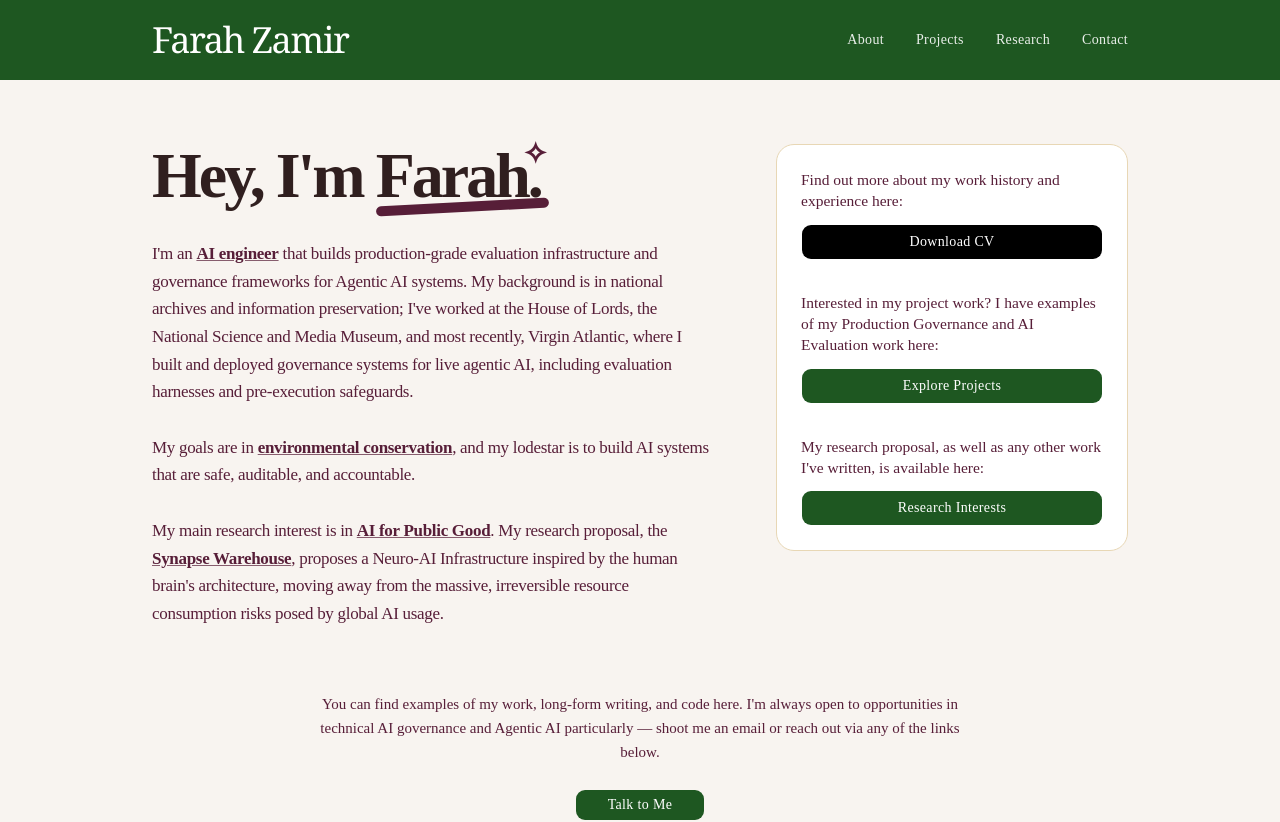
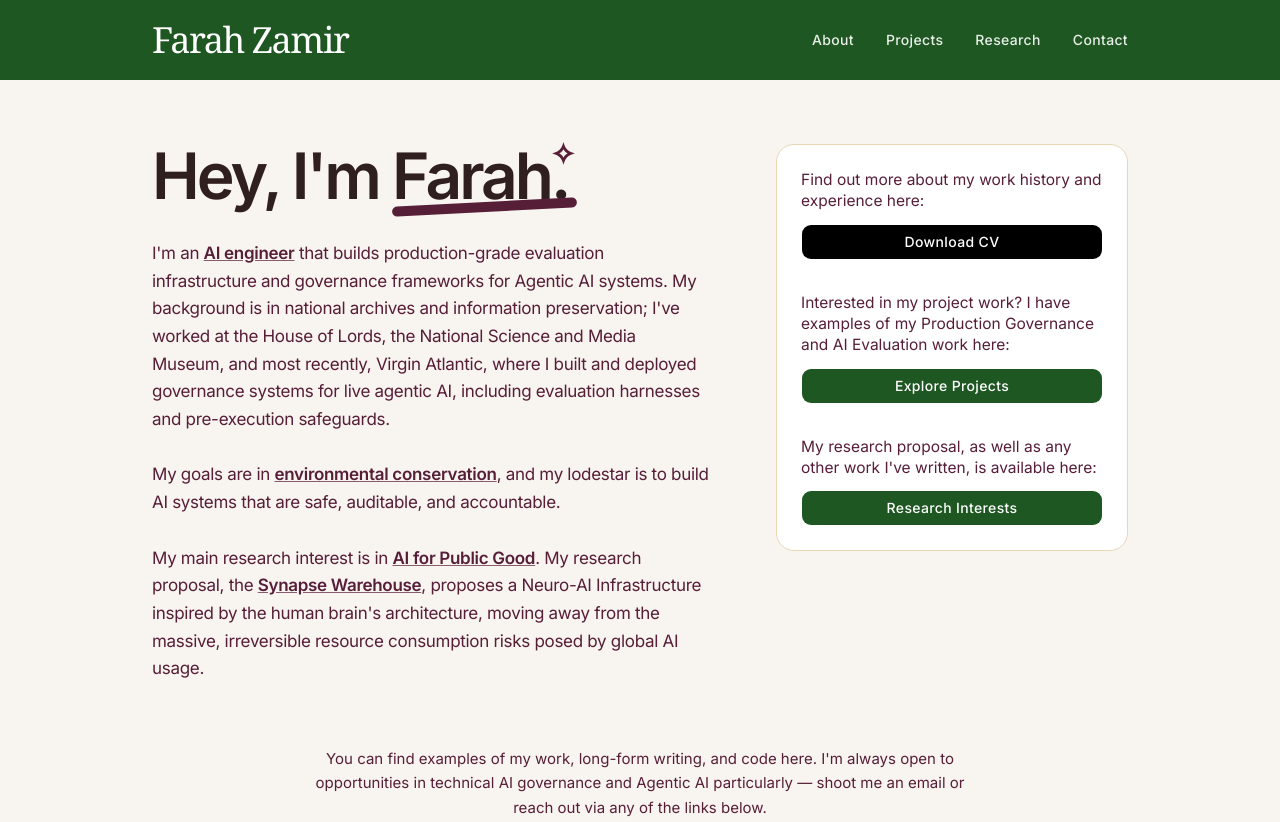
Before and after one commit to dynamicsofanaisteroid/farah-zamir-portfolio, a Next.js app: page / in a window 1280 px wide. Shown: the top 822 px of the page. Built offline with nearby package versions, Linux system fonts and the light colour scheme.

Commit message:
Fixed fonts issue

```diff
--- a/app/globals.css
+++ b/app/globals.css
@@ -2,13 +2,10 @@
 @import "tw-animate-css";
 @import "shadcn/tailwind.css";
 
-@custom-variant dark (&:is(.dark *));
-
-@theme inline {
+:root {
   --color-background: var(--background);
   --color-foreground: var(--foreground);
-  --font-sans: var(--font-sans);
-  --font-mono: var(--font-geist-mono);
+  --font-sans: var(--font-inter);
   --font-heading: var(--font-sans);
   --color-sidebar-ring: var(--sidebar-ring);
   --color-sidebar-border: var(--sidebar-border);
@@ -119,12 +116,14 @@
 
 @layer base {
   * {
-    @apply border-border outline-ring/50;
+    border-color: var(--border);
+    outline-color: var(--ring);
   }
   body {
-    @apply bg-background text-foreground;
+    background-color: var(--background);
+    color: var(--foreground);
   }
   html {
-    @apply font-sans;
+    font-family: var(--font-sans);
   }
 }
```
